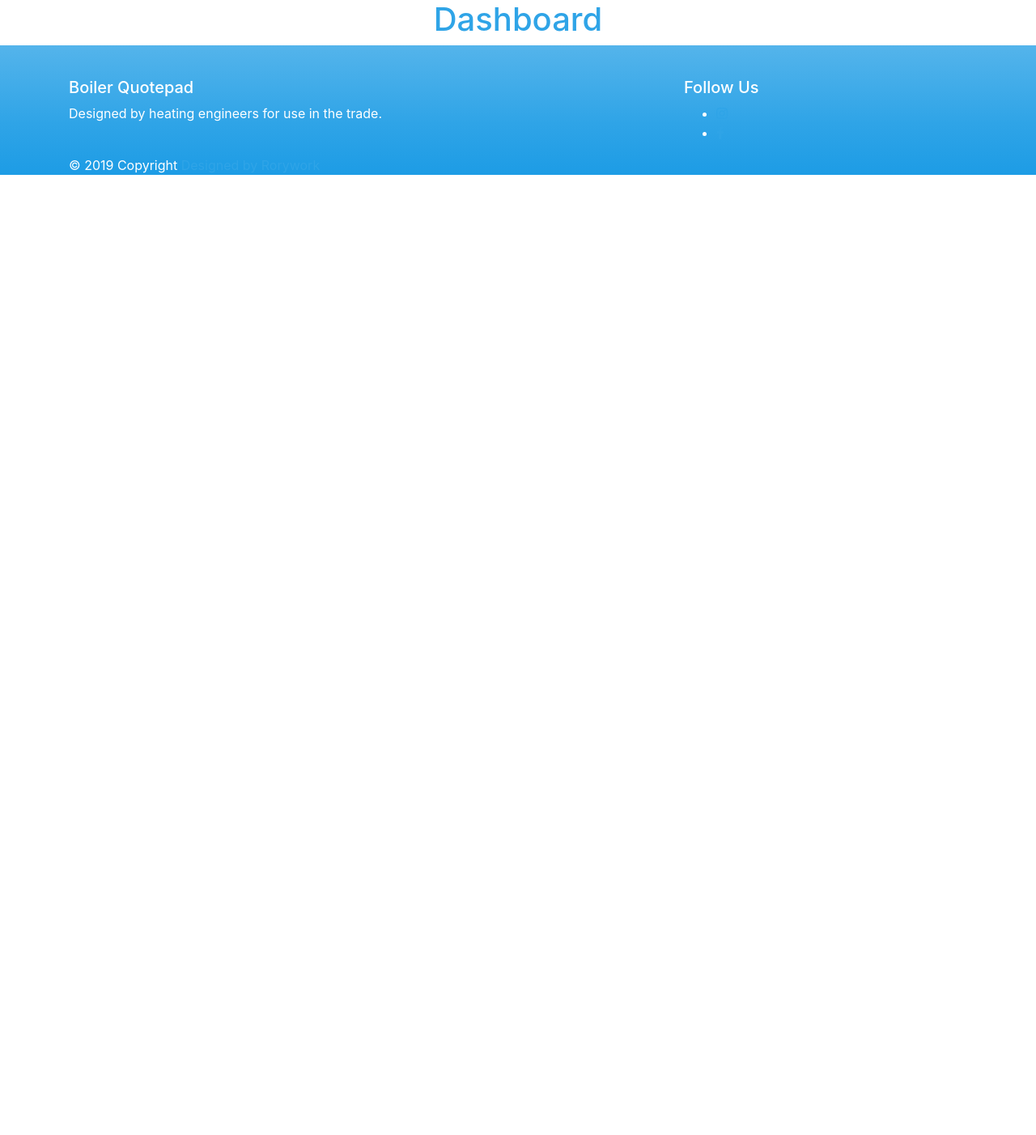
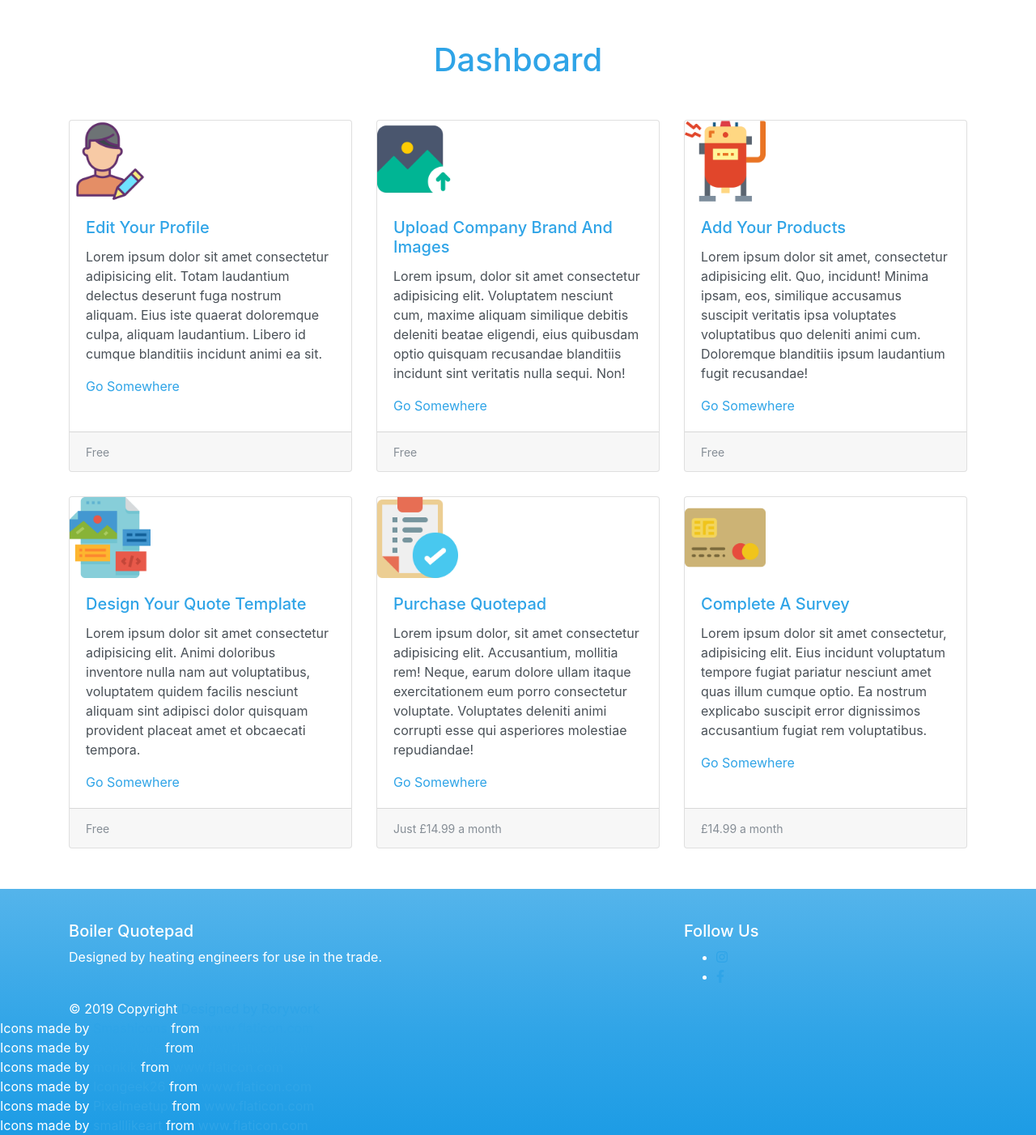
Before and after one commit to Rorywork/bquotepad, a Django app: page /dashboard/ in a window 1280 px wide. Shown: the part 56-1458 px from the top of the page at 81% size. Before the commit the page ends 272 px from the top, so only its background shows below. Run offline with Django 3.2, Linux system fonts and the light colour scheme; some libraries are stand-ins or nearby versions.

Commit message:
Built dashboard using cards

```diff
--- a/src/static/main.css
+++ b/src/static/main.css
@@ -97,3 +97,21 @@ h1{
   margin-bottom: 30px;
 
 }
+
+.dashboard-container{
+  margin-top: 50px;
+  margin-bottom: 50px;
+}
+
+.card-img-top{
+  height: 100px;
+  width: 100px;
+}
+
+.card-deck{
+  margin-bottom: 30px;
+}
+
+#dashboard-heading{
+  margin-top: 50px;
+}
--- a/src/templates/base.html
+++ b/src/templates/base.html
@@ -125,6 +125,7 @@
             <a class="grey-text text-lighten-4 right" href="https://github.com/Rorywork" target="_blank">Designed by Rorywork</a>
           </div>
         </div>
+        <div>Icons made by <a href="https://www.flaticon.com/authors/smashicons" title="Smashicons">Smashicons</a> from <a href="https://www.flaticon.com/"     title="Flaticon">www.flaticon.com</a></div><div>Icons made by <a href="https://www.flaticon.com/authors/good-ware" title="Good Ware">Good Ware</a> from <a href="https://www.flaticon.com/"     title="Flaticon">www.flaticon.com</a></div><div>Icons made by <a href="https://www.flaticon.com/authors/monkik" title="monkik">monkik</a> from <a href="https://www.flaticon.com/"     title="Flaticon">www.flaticon.com</a></div><div>Icons made by <a href="https://www.flaticon.com/authors/icongeek26" title="Icongeek26">Icongeek26</a> from <a href="https://www.flaticon.com/"     title="Flaticon">www.flaticon.com</a></div><div>Icons made by <a href="https://www.flaticon.com/authors/pixelmeetup" title="Pixelmeetup">Pixelmeetup</a> from <a href="https://www.flaticon.com/"     title="Flaticon">www.flaticon.com</a></div><div>Icons made by <a href="https://www.flaticon.com/authors/smalllikeart" title="smalllikeart">smalllikeart</a> from <a href="https://www.flaticon.com/"     title="Flaticon">www.flaticon.com</a></div>
       </footer>
 
 
--- a/src/templates/dashboard.html
+++ b/src/templates/dashboard.html
@@ -1,12 +1,87 @@
 {% extends "base.html" %}
+{% load staticfiles%}
 
 {% block content %}
 
+<h1 id="dashboard-heading">Dashboard</h1>
+<div class = "container dashboard-container">
 
-<div class = "container">
+
+    <div class="card-deck">
+            <div class="card">
+              <img src= "{% static 'icons/001-man.png' %}" class="card-img-top" alt="...">
+              <div class="card-body">
+                <h5 class="card-title">Edit Your Profile</h5>
+                <p class="card-text">Lorem ipsum dolor sit amet consectetur adipisicing elit. Totam laudantium delectus deserunt fuga nostrum aliquam. Eius iste quaerat doloremque culpa, aliquam laudantium. Libero id cumque blanditiis incidunt animi ea sit.</p>
+                <a class="stretched-link" href="">Go Somewhere</a>
+            </div>
+              <div class="card-footer">
+                <small class="text-muted">Free</small>
+              </div>
+            </div>
+            <div class="card">
+              <img src="{% static 'icons/002-upload.png' %}" class="card-img-top" alt="...">
+              <div class="card-body">
+                <h5 class="card-title">Upload Company Brand And Images</h5>
+                <p class="card-text">Lorem ipsum, dolor sit amet consectetur adipisicing elit. Voluptatem nesciunt cum, maxime aliquam similique debitis deleniti beatae eligendi, eius quibusdam optio quisquam recusandae blanditiis incidunt sint veritatis nulla sequi. Non!</p>
+                <a class="stretched-link" href="">Go Somewhere</a>
+            </div>
+              <div class="card-footer">
+                <small class="text-muted">Free</small>
+              </div>
+            </div>
+            <div class="card">
+              <img src="{% static 'icons/003-boiler.png' %}" class="card-img-top" alt="...">
+              <div class="card-body">
+                <h5 class="card-title">Add Your Products</h5>
+                <p class="card-text">Lorem ipsum dolor sit amet, consectetur adipisicing elit. Quo, incidunt! Minima ipsam, eos, similique accusamus suscipit veritatis ipsa voluptates voluptatibus quo deleniti animi cum. Doloremque blanditiis ipsum laudantium fugit recusandae!</p>
+                <a class="stretched-link" href="">Go Somewhere</a>
+            </div>
+              <div class="card-footer">
+                <small class="text-muted">Free</small>
+              </div>
+            </div>
+    </div>
+
+
+    <div class="card-deck">
+            <div class="card">
+              <img src="{% static 'icons/004-theme.png' %}" class="card-img-top" alt="...">
+              <div class="card-body">
+                <h5 class="card-title">Design Your Quote Template</h5>
+                <p class="card-text">Lorem ipsum dolor sit amet consectetur adipisicing elit. Animi doloribus inventore nulla nam aut voluptatibus, voluptatem quidem facilis nesciunt aliquam sint adipisci dolor quisquam provident placeat amet et obcaecati tempora.</p>
+                <a class="stretched-link" href="">Go Somewhere</a>
+            </div>
+              <div class="card-footer">
+                <small class="text-muted">Free</small>
+              </div>
+            </div>
+            <div class="card">
+              <img src="{% static 'icons/005-survey.png' %}" class="card-img-top" alt="...">
+              <div class="card-body">
+                <h5 class="card-title">Purchase Quotepad</h5>
+                <p class="card-text">Lorem ipsum dolor, sit amet consectetur adipisicing elit. Accusantium, mollitia rem! Neque, earum dolore ullam itaque exercitationem eum porro consectetur voluptate. Voluptates deleniti animi corrupti esse qui asperiores molestiae repudiandae!</p>
+                <a class="stretched-link" href="">Go Somewhere</a>
+            </div>
+              <div class="card-footer">
+                <small class="text-muted">Just £14.99 a month</small>
+              </div>
+            </div>
+            <div class="card">
+              <img src="{% static 'icons/006-card.png' %}" class="card-img-top" alt="...">
+              <div class="card-body">
+                <h5 class="card-title">Complete A Survey</h5>
+                <p class="card-text">Lorem ipsum dolor sit amet consectetur, adipisicing elit. Eius incidunt voluptatum tempore fugiat pariatur nesciunt amet quas illum cumque optio. Ea nostrum explicabo suscipit error dignissimos accusantium fugiat rem voluptatibus.</p>
+                <a class="stretched-link" href="">Go Somewhere</a>
+            </div>
+              <div class="card-footer">
+                <small class="text-muted">£14.99 a month</small>
+              </div>
+            </div>
+    </div>
 
 </div>
-<h1>Dashboard</h1>
+
 
 
 
```
